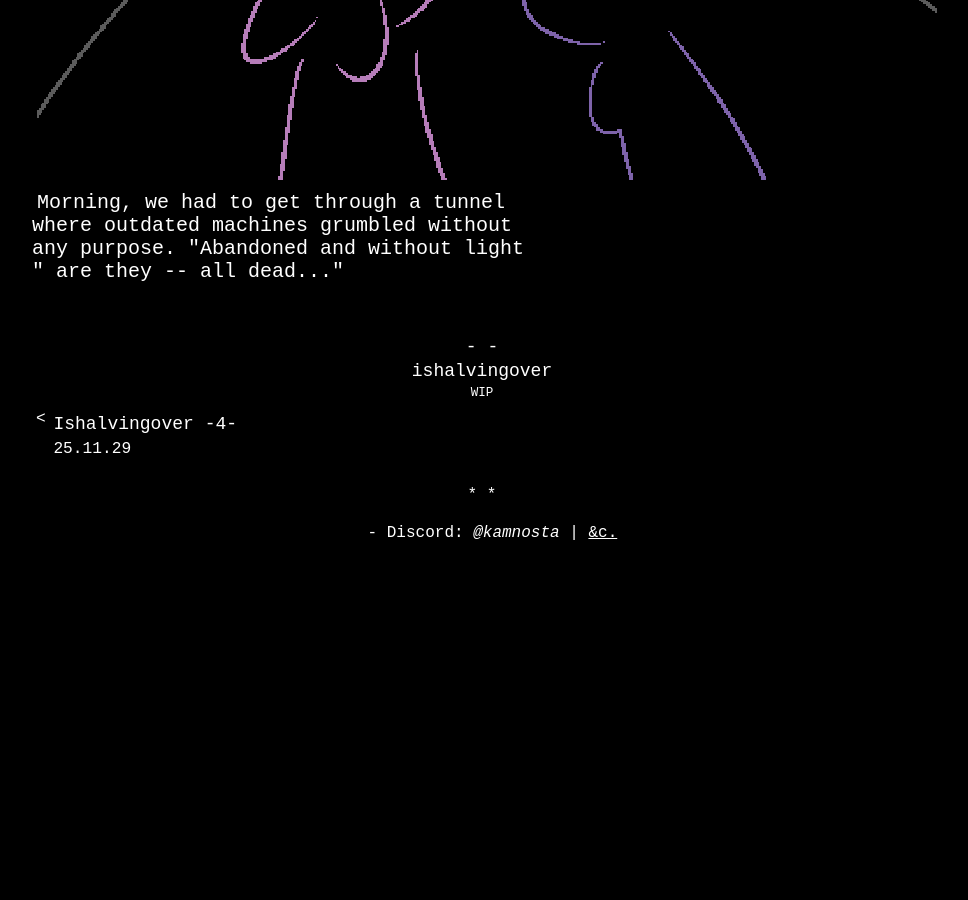
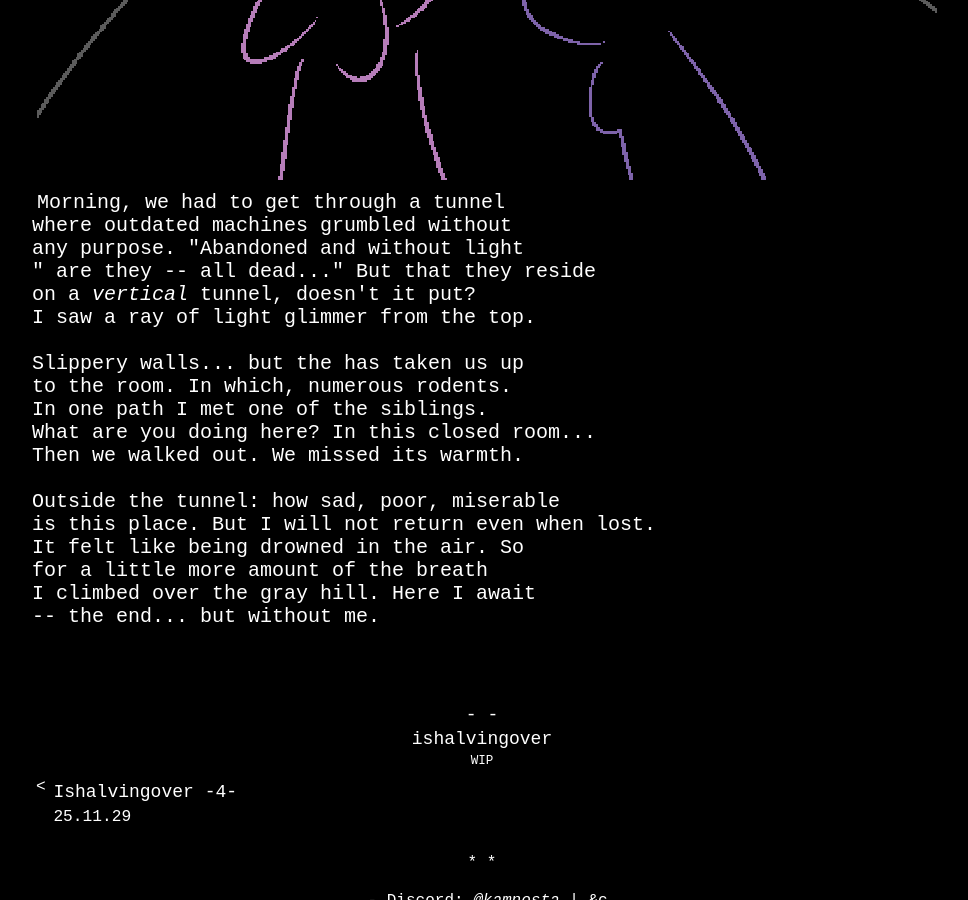
Before and after one commit to kamnosta/kamnosta.github.io, a Jekyll site: the page built from _ishalvingover/25-12-14-5.md, in a window 1280 px wide and 900 px high, scrolled down 2597 px. Shown: the whole window, without its empty margins (158-1126 px from the left). Built offline with Jekyll 4.4.1, drawn with Linux system fonts in a browser that asks for light colours; before the commit the page ends 3155 px from its top, so only the background shows below that.

Commit message:
iho5 update

```diff
--- a/_ishalvingover/25-12-14-5.md
+++ b/_ishalvingover/25-12-14-5.md
@@ -89,4 +89,20 @@ I couldn't answer her.<br>
 Morning, we had to get through a tunnel<br>
 where outdated machines grumbled without<br>
 any purpose. "Abandoned and without light<br>
-" are they -- all dead..."
+" are they -- all dead..." But that they reside<br>
+on a *vertical* tunnel, doesn't it put?<br>
+I saw a ray of light glimmer from the top.<br>
+<br>
+Slippery walls... but the has taken us up<br>
+to the room. In which, numerous rodents.<br>
+In one path I met one of the siblings.<br>
+What are you doing here? In this closed room...<br>
+Then we walked out. We missed its warmth.<br>
+<br>
+Outside the tunnel: how sad, poor, miserable<br>
+is this place. But I will not return even when lost.<br>
+It felt like being drowned in the air. So<br>
+for a little more amount of the breath<br>
+I climbed over the gray hill. Here I await<br>
+-- the end... but without me.<br>
+<br>
```
